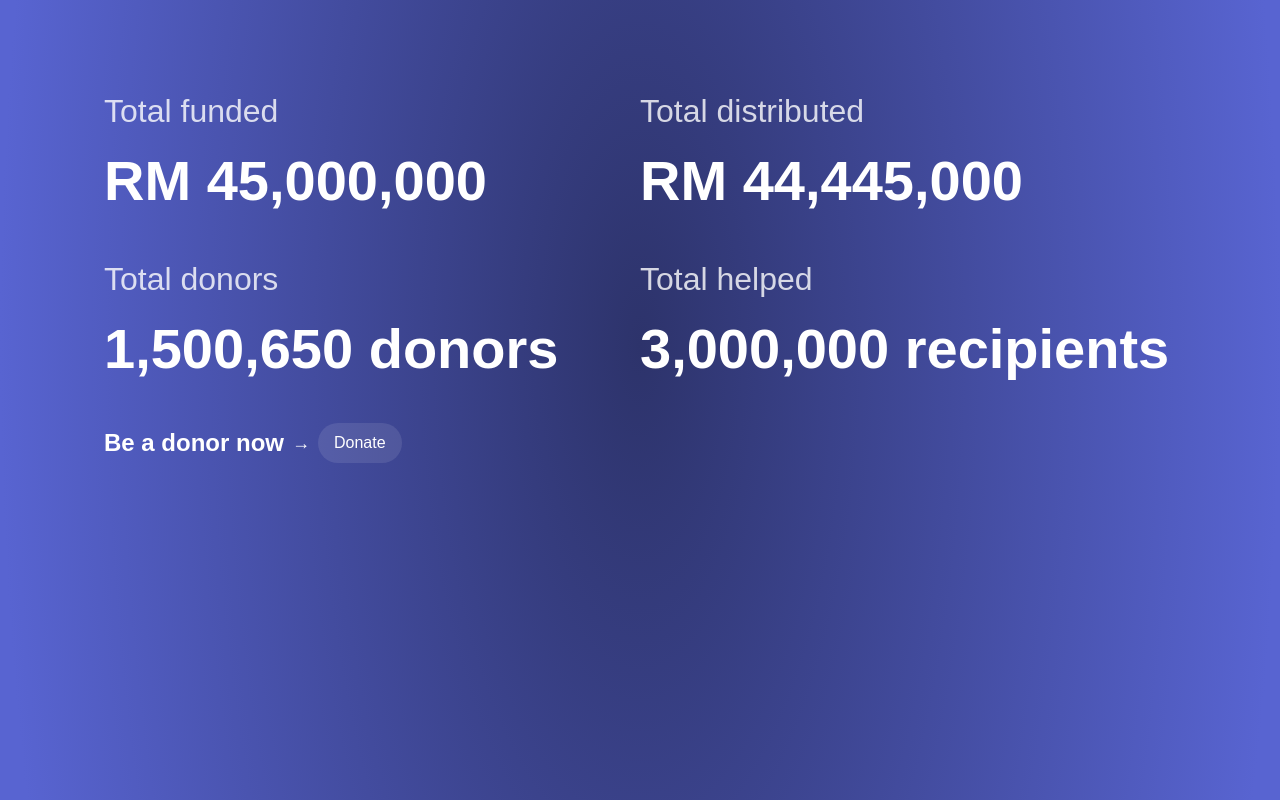
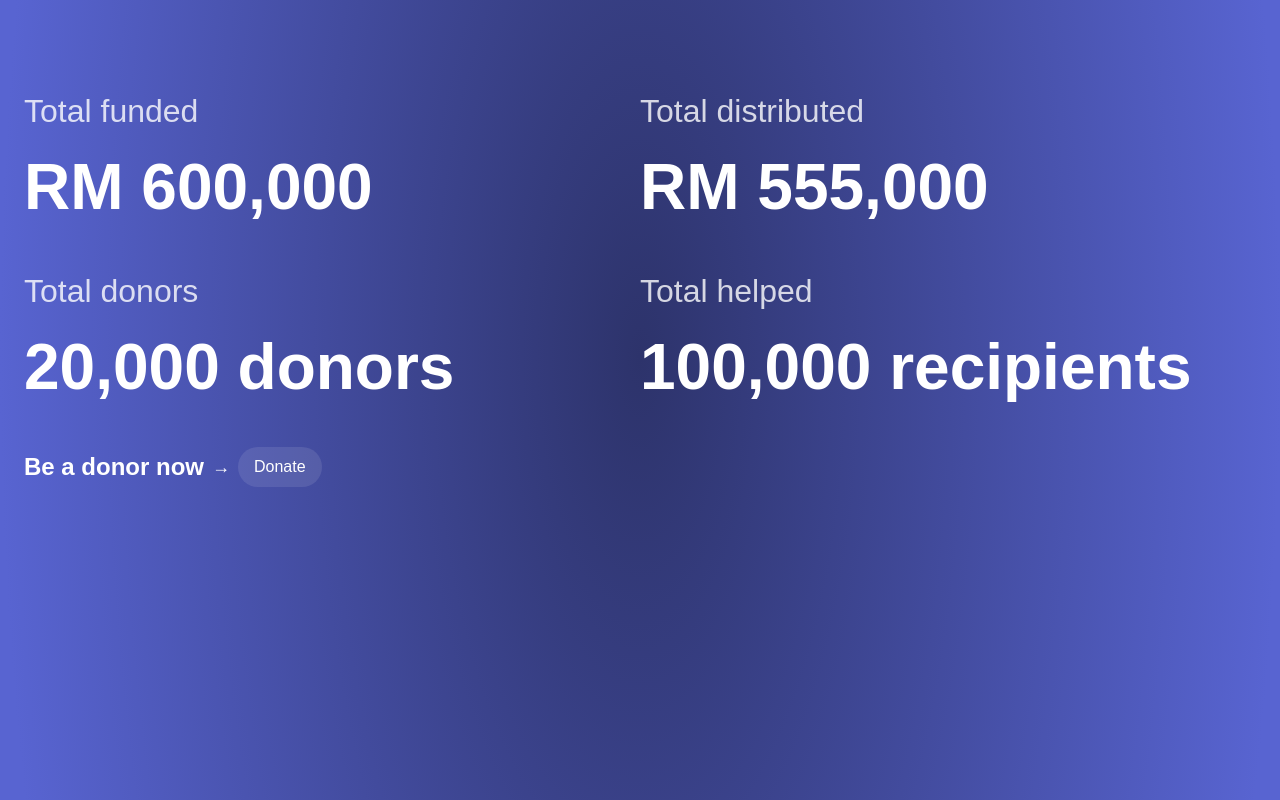
Before and after one commit to kaijun05/hayyaa-charity, a SvelteKit app in the folder frontend/: page / in a window 1280 px wide. Shown: the part 1240-2040 px from the top of the page. Built offline with nearby package versions, Linux system fonts and the light colour scheme; a web font is replaced by a local one.

Commit message:
made changes to the navbar and home layout a little

```diff
--- a/frontend/src/components/Hero.svelte
+++ b/frontend/src/components/Hero.svelte
@@ -4,15 +4,15 @@
     import ArrowButton from "./ArrowButton.svelte";
 </script>
 
-<div class="max-w-6xl mx-auto px-6 pt-20 mb-80">
+<div class="max-w-7xl mx-auto px-6 pt-20 mb-80">
     <p class="text-[5rem] font-semibold leading-tight mt-30 mb-[50rem]">
       Transforming Charity with Transparency & AI
     </p>
     <div class="fade-in-section grid grid-cols-2 fade-in-up" use:fadeInOnScroll>
-      <Total header='funded' subtext='RM 45,000,000' />
-      <Total header='distributed' subtext='RM 44,445,000' />
-      <Total header='donors' subtext='1,500,650 donors' />
-      <Total header='helped' subtext='3,000,000 recipients' />
+      <Total header='funded' subtext='RM 600,000' />
+      <Total header='distributed' subtext='RM 555,000' />
+      <Total header='donors' subtext='20,000 donors' />
+      <Total header='helped' subtext='100,000 recipients' />
       <ArrowButton text='Be a donor now ' buttonText='Donate' />
      </div>
 </div>
--- a/frontend/src/components/Main.svelte
+++ b/frontend/src/components/Main.svelte
@@ -10,7 +10,7 @@
             <p>Our platform was born out of a mission to transform the way charity works — by bringing transparency and efficiency to a field that sorely needed change.</p>
             <p>In a world where trust in donation systems is often questioned, we leverage blockchain technology to tokenize each donation made, allowing donors to track where their money goes, see who it helps, and feel the real difference they're made.</p>
             <p>Through the use of smart contracts, AI-powered recipient verification, and a thoughtfully designed donor dashboard, we make giving not just simple, but meaningful.</p>
-            <p>And because we care about inclusivity, our system reaches beyond the digital divide — working hand in hand with local communities, suraus, and NGOs to ensure that even the digitally invisible receive the help they deserve. Whether you're giving RM5 or RM500, we believe you should know the impact you create. With every donation, there's a story waiting to be told.</p>
+            <p>And because we care about inclusivity, our system reaches beyond the digital divide — working hand in hand with local communities, suraus, and NGOs to ensure that even the digitally invisible receive the help they deserve. Whether you're giving RM50 or RM500, we believe you should know the impact you create. With every donation, there's a story waiting to be told.</p>
         </div>
     </div>
     <img src="./book_bg.png" alt="Open book svg" class="absolute right-0 top-[120rem] w-2xl z-[-10]">
--- a/frontend/src/components/Navbar.svelte
+++ b/frontend/src/components/Navbar.svelte
@@ -1,9 +1,34 @@
 <script>
+    import { onMount } from "svelte";
     import UserIcon from "./UserIcon.svelte";
+
+    let scrolled = false;
+
+    onMount(() => {
+        const handleScroll = () => {
+            scrolled = window.scrollY > 20;
+        };
+
+        window.addEventListener("scroll", handleScroll);
+        return () => window.removeEventListener("scroll", handleScroll);
+    });
 </script>
 
-<div class="flex m-auto max-w-[70rem] min-w-[50rem] gap-8 justify-between rounded-full px-3 my-4 items-center font-semibold h-[95px] bg-white/15">
-    <a href="/" class="text-3xl font-semibold ml-8">Hayyaa</a>
+<style>
+    .navbar-transition {
+        transition: all 0.2s ease-in-out;
+    }
+</style>
+
+<div
+    class="sticky top-0 z-50 h-[95px] font-semibold flex items-center justify-between px-3 bg-white/15 backdrop-blur navbar-transition"
+    style="
+        width: {scrolled ? '100%' : '70rem'};
+        margin: {scrolled ? '0 auto 1rem auto' : '1rem auto'};
+        border-radius: {scrolled ? '0px' : '9999px'};
+    "
+>
+    <a href="/" rel="external" class="text-3xl font-semibold ml-8">Hayyaa</a>
     <div class="flex gap-16">
         <a href="/#about-us" class="text-1xl hover:text-slate-300">About us</a>
         <a href="/token" class="text-1xl hover:text-slate-300">Token Tracker</a>
--- a/frontend/src/components/Total.svelte
+++ b/frontend/src/components/Total.svelte
@@ -54,5 +54,5 @@
 
   <div class="mb-8">
     <h3 class="text-[2rem] opacity-80">Total {header}</h3>
-    <p class="text-[3.5rem] font-semibold mt-1">{formatNumber(animatedValue)}</p>
+    <p class="text-[4rem] font-semibold mt-1">{formatNumber(animatedValue)}</p>
   </div>
--- a/frontend/src/lib/interfaces/token.interface.ts
+++ b/frontend/src/lib/interfaces/token.interface.ts
@@ -24,8 +24,9 @@ export class TokenServer {
 			const donated = Math.floor(Math.random() * 100) + 1;
 			const totalAmount = Math.floor(Math.random() * 10000) + 1000;
 			const createdAt = new Date();
-			const endAt = new Date(createdAt);
+			const endAt = new Date(createdAt.getTime());
 			endAt.setDate(endAt.getDate() + 7);
+
 			const token: Token = {
 				id: tokenId,
 				created_at: createdAt,
--- a/frontend/src/routes/+layout.svelte
+++ b/frontend/src/routes/+layout.svelte
@@ -6,9 +6,8 @@
 	let { children } = $props();
 </script>
 
-<header>
+
 	<Navbar />
-</header>
 
 <main>
 	{@render children()}
--- a/frontend/src/routes/+page.svelte
+++ b/frontend/src/routes/+page.svelte
@@ -4,7 +4,7 @@
 </script>
 
   <!-- Hero Section -->
-   <main class=" max-w-[70rem] min-w-[50rem] mx-auto fade-in-up">
+   <main class=" max-w-[80rem] min-w-[50rem] mx-auto fade-in-up">
       <Hero />
       <Main />
 
--- a/frontend/src/routes/profile/+page.svelte
+++ b/frontend/src/routes/profile/+page.svelte
@@ -69,9 +69,9 @@
           <div class="token-wrapper mt-2 w-4/4">
             <div class="token-upper ml-5 flex justify-between">
               <h2 class="batch-name rounded bg-blue-100 px-2.5 py-0.5 text-xl font-semibold">
-                Batch {new Date(token.created_at).toLocaleDateString()} - {new Date(
+                Batch {new Date(token.created_at).toLocaleDateString('en-GB')} - {new Date(
                   token.end_at
-                ).toLocaleDateString()}
+                ).toLocaleDateString('en-GB')}
               </h2>
               <span class="font-medium text-black">
                 #{token.id}
--- a/frontend/src/routes/token/+page.svelte
+++ b/frontend/src/routes/token/+page.svelte
@@ -91,9 +91,9 @@
 				<div class="token-wrapper mt-2 w-4/4">
 					<div class="token-upper ml-5 flex justify-between">
 						<h2 class="batch-name rounded bg-blue-100 px-2.5 py-0.5 text-xl font-semibold">
-							Batch {new Date(token.created_at).toLocaleDateString()} - {new Date(
+							Batch {new Date(token.created_at).toLocaleDateString('en-GB')} - {new Date(
 								token.end_at
-							).toLocaleDateString()}
+							).toLocaleDateString('en-GB')}
 						</h2>
 						<span class="font-medium text-black">
 							#{token.id}
```
